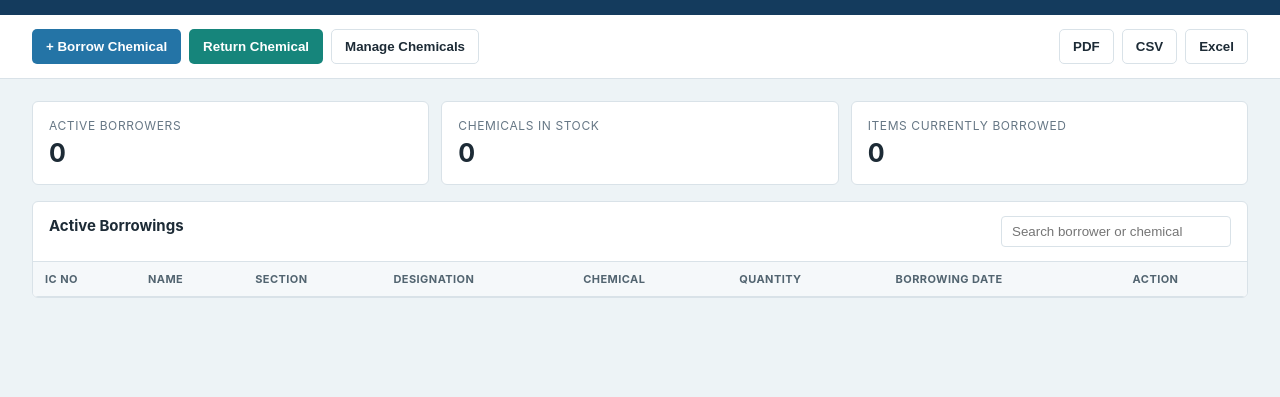
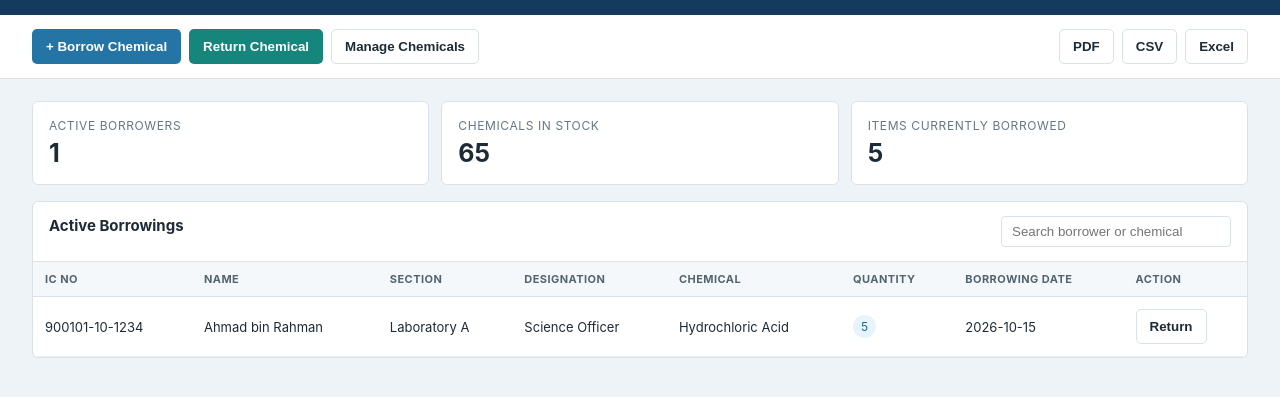
Before and after one commit to mohanram123/chemical-library-system, a plain HTML site: page index.html in a window 1280 px wide. Shown: the part 45-442 px from the top of the page. Drawn offline with Linux system fonts and the light colour scheme.

Commit message:
Fix syntax and markdown lint issues

```diff
--- a/index.html
+++ b/index.html
@@ -59,7 +59,7 @@
   async function fsDelete(name,id){if(!DEMO&&db){const {doc,deleteDoc}=await import("https://www.gstatic.com/firebasejs/10.14.1/firebase-firestore.js");await deleteDoc(doc(db,name,id))}}
 
   function refreshAll(){renderBorrows();renderChemicals();refreshChemicalOptions();refreshSummary()}
-  function refreshSummary(){document.getElementById("borrowerCount").textContent=new Set(borrows.map(x=>x.icNo)).size;document.getElementById("stockCount").textContent=chemicals.reduce((n,x)=>n+(Number(x.quantity)||0),0);document.getElementById("borrowedCount").textContent=borrows.reduce((n,x)=>n+(Number(x.quantity)||0)}
+  function refreshSummary(){document.getElementById("borrowerCount").textContent=new Set(borrows.map(x=>x.icNo)).size;document.getElementById("stockCount").textContent=chemicals.reduce((n,x)=>n+(Number(x.quantity)||0),0);document.getElementById("borrowedCount").textContent=borrows.reduce((n,x)=>n+(Number(x.quantity)||0),0)}
   function renderBorrows(){const q=document.getElementById("search").value.toLowerCase();const sorted=[...borrows].filter(x=>Object.values(x).join(" ").toLowerCase().includes(q)).sort((a,b)=>a.borrowingDate.localeCompare(b.borrowingDate));document.getElementById("borrowTable").innerHTML=sorted.length?sorted.map(x=>`<tr><td>${esc(x.icNo)}</td><td>${esc(x.name)}</td><td>${esc(x.section)}</td><td>${esc(x.designation)}</td><td>${esc(x.chemicalName)}</td><td><span class="badge">${x.quantity}</span></td><td>${x.borrowingDate}</td><td><button class="secondary" onclick="quickReturn('${x.id}')">Return</button></td></tr>`).join(""):`<tr><td colspan="8" class="empty">No active borrowings found</td></tr>`;refreshSummary()}
   function refreshChemicalOptions(){const opts=chemicals.map(x=>`<option value="${x.id}">${esc(x.name)} (${esc(x.formula)}) — ${x.quantity} available</option>`).join("");document.getElementById("b_chemical").innerHTML=opts||"<option value='' disabled>No chemicals available</option>"}
   function renderChemicals(){document.getElementById("chemicalTable").innerHTML=chemicals.length?chemicals.map(x=>`<tr><td>${esc(x.name)}</td><td>${esc(x.formula)}</td><td>${esc(x.purchasedDate)}</td><td>${x.quantity}</td><td><button class="secondary" onclick="editChemical('${x.id}')">Edit</button> <button class="danger" onclick="deleteChemical('${x.id}')">Delete</button></td></tr>`).join(""):`<tr><td colspan="5" class="empty">No chemicals recorded</td></tr>`}
```
Also changed, not shown: 1 other file.
